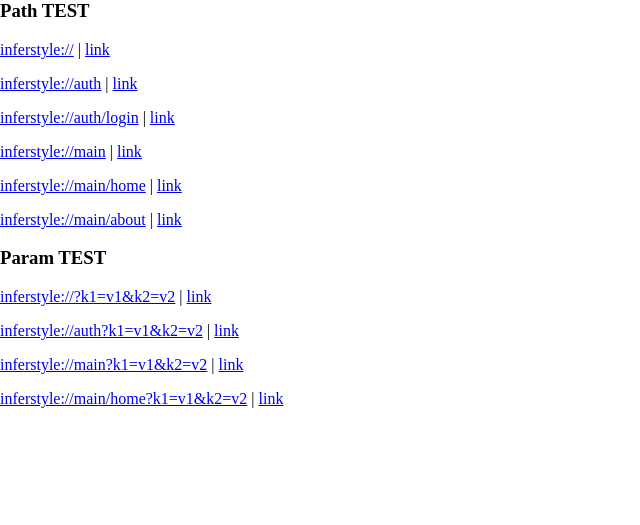
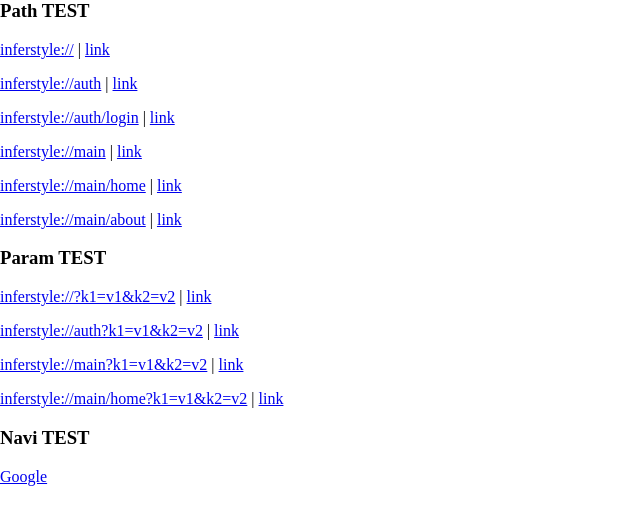
Before and after one commit to hiptkang/hiptkang.github.io, a Jekyll site: the page static/test-deep-link.html, which Jekyll copies as it is, in a window 1280 px wide. Shown: the top 525 px of the page, without its empty margins (0-640 px from the left). Built offline with Jekyll 4.4.1, drawn with Linux system fonts in a browser that asks for light colours; comment, search, counter and statistics services are not loaded.

Commit message:
Update test-deep-link.html

```diff
--- a/static/test-deep-link.html
+++ b/static/test-deep-link.html
@@ -57,6 +57,9 @@
     <a href="inferstyle://main/home?k1=v1&k2=v2">link</a>
   </p>
 
+  <h3>Navi TEST</h3>
+  <p><a href="https://google.com"> Google </a></p>
+
 </div>
 <script>
 function redirect_deeplink(e) {
```
